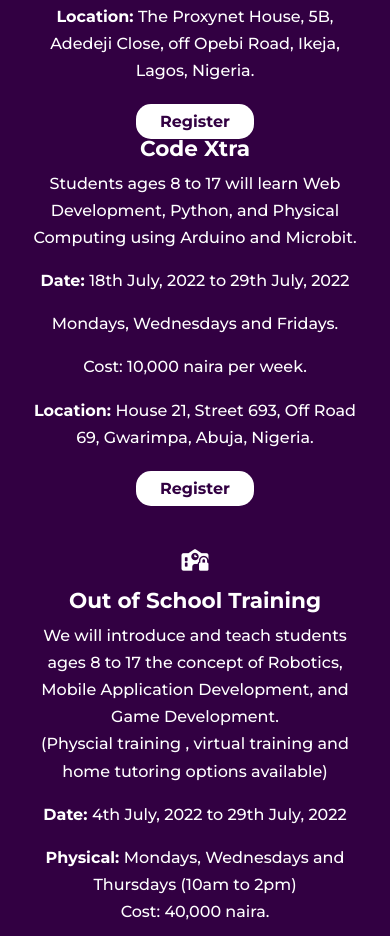
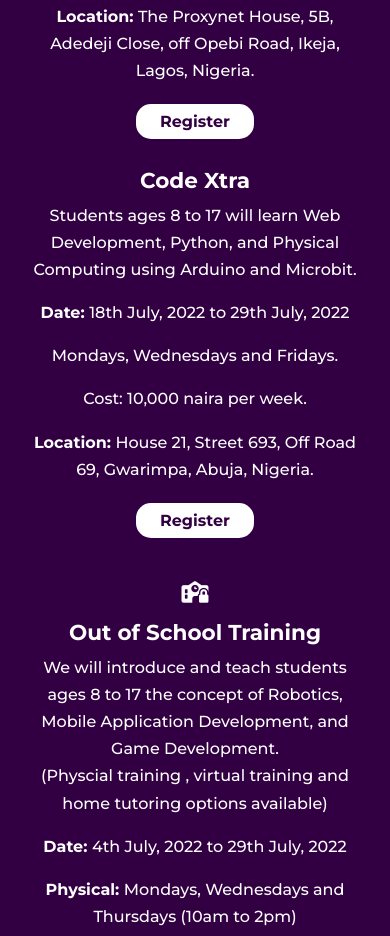
Before and after one commit to ini-s/ispace-summer-code-cam-2022, a plain HTML site: page index.html in a window 390 px wide. Shown: the part 7867-8803 px from the top of the page. Drawn offline with nearby package versions, Linux system fonts and the light colour scheme.

Commit message:
Adding a margin to code-extra at mobile view

```diff
--- a/style.css
+++ b/style.css
@@ -364,8 +364,8 @@
     }
 }
 @media screen and (max-width:767px){
-    .info .bottom1{
-        margin-top: 2rem;
+    .info .bottom .code-extra{
+        margin-top: 2rem
     }
 }
 @media screen and (max-width:768px){
```
